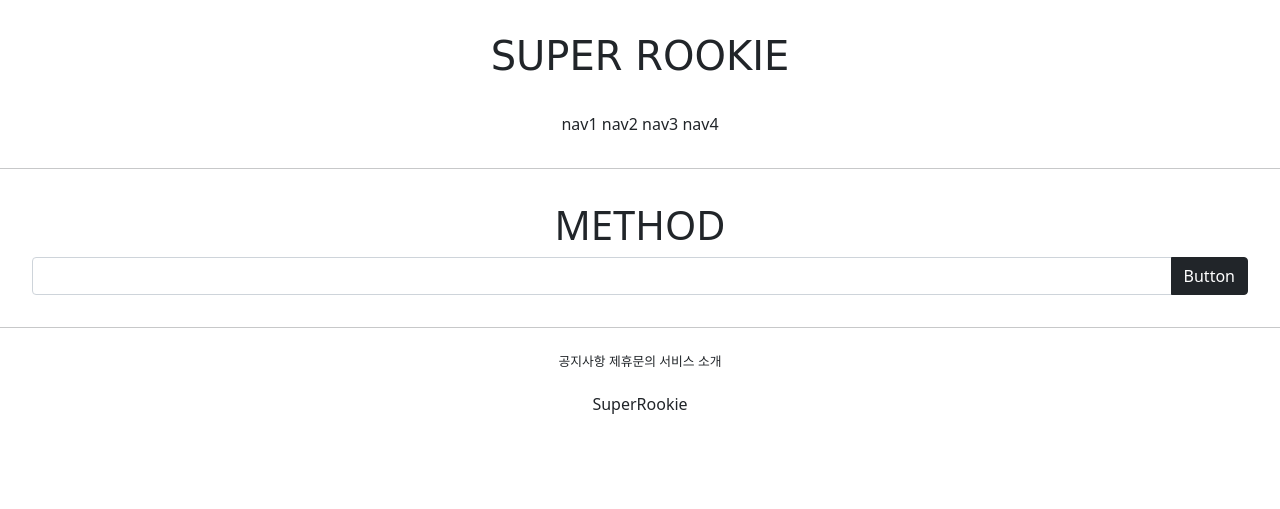
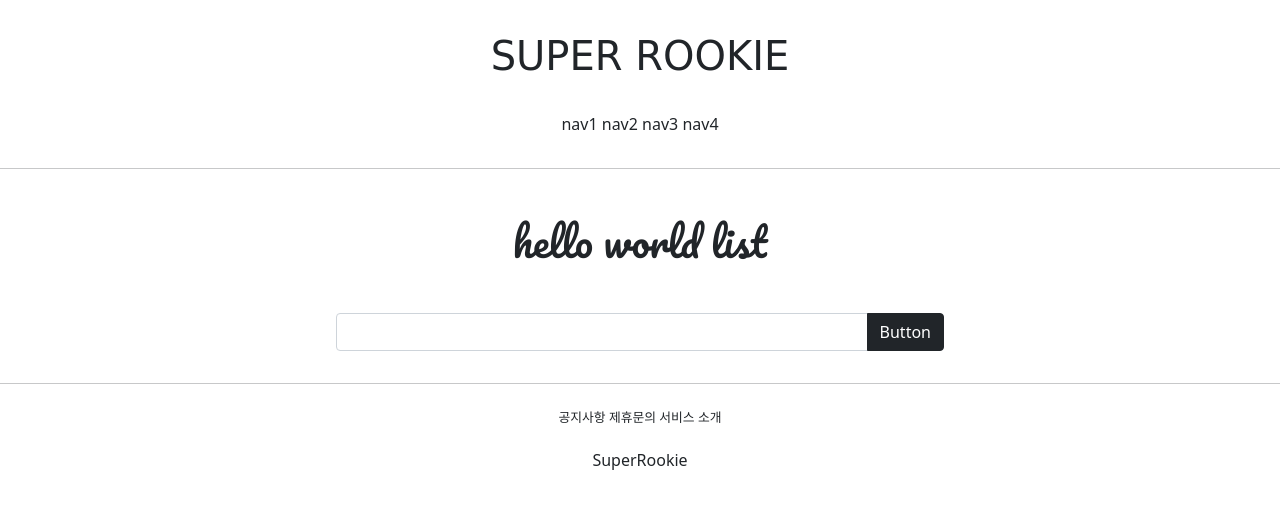
Before and after one commit to PR-Juyoung/GJAI_web_stu, a Django app: page /accounts/hello_world/ in a window 1280 px wide. Shown: the top 509 px of the page. Run offline with Django 3.2, Linux system fonts and the light colour scheme; parts of the project's set-up code (start-up, migrations or seed data) failed here and were passed over; some web fonts are replaced.

Commit message:
2107013 hello world commit 2st _1

```diff
--- a/accountapp/templates/accountapp/hello_world.html
+++ b/accountapp/templates/accountapp/hello_world.html
@@ -3,12 +3,15 @@
 {% block content %}
 
     <div style="margin: 2rem; text-align: center">
-        <h1>METHOD</h1>
+        <h1 style="font-family: 'Pacifico', cursive"
+            class="m-5">
+            hello world list
+        </h1>
 
         <form action="/accounts/hello_world/" method="post">
             {% csrf_token %}
 
-            <div class="input-group mb-3 m-auto">
+            <div class="input-group mb-3 w-50 m-auto">
                 <input type="text" class="form-control"
                        name="hello_world_input">
                 <button class="btn btn-dark" type="submit">
--- a/accountapp/urls.py
+++ b/accountapp/urls.py
@@ -1,9 +1,11 @@
 from django.urls import path
 
-from accountapp.views import hello_world
+from accountapp.views import hello_world, AccountCreateView
 
 app_name = 'accountapp'
 
 urlpatterns = [
     path('hello_world/', hello_world, name='hello_world'),
+
+    path('create/', AccountCreateView.as_view(), name='create')
 ]
--- a/accountapp/views.py
+++ b/accountapp/views.py
@@ -1,8 +1,11 @@
+from django.contrib.auth.forms import UserCreationForm
+from django.contrib.auth.models import User
 from django.http import HttpResponse, HttpResponseRedirect
 from django.shortcuts import render
 
 # Create your views here.
-from django.urls import reverse
+from django.urls import reverse, reverse_lazy
+from django.views.generic import CreateView
 
 from accountapp.models import HelloWorld
 
@@ -24,3 +27,9 @@ def hello_world(request):
     else:
         hello_world_list = HelloWorld.objects.all()
         return render(request, 'accountapp/hello_world.html', context={'hello_world_list': hello_world_list})
+
+class AccountCreateView(CreateView):
+        model = User
+        form_class = UserCreationForm
+        success_url = reverse_lazy('accountapp:hello_world')
+        template_name = 'accountapp/create.html'
```
